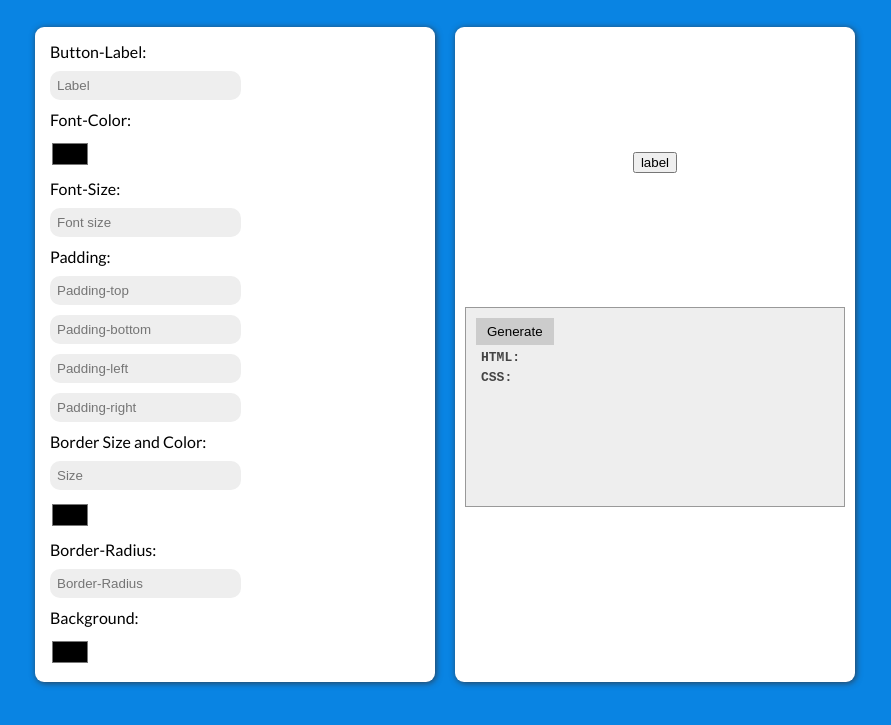
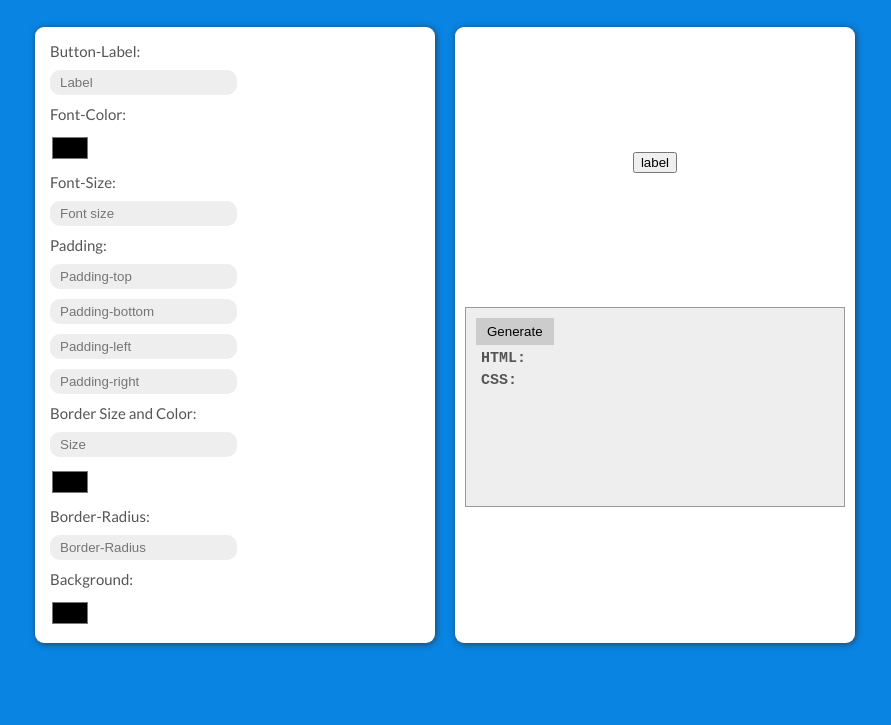
Before and after one commit to rishirajsisodia/buttongenerator, a plain HTML site: page index.html in a window 1280 px wide. Shown: the part 59-784 px from the top of the page, without its empty margins (195-1086 px from the left). Drawn offline with Linux system fonts and the light colour scheme.

Commit message:
size fixes

```diff
--- a/style.css
+++ b/style.css
@@ -73,14 +73,17 @@ input{
 border:0;
 //border:0.5px solid black;
 background: #eee;
-padding:7px;
 margin:5px;
 border-radius: 10px;
 outline:none;
+padding:5px 0 5px 10px;
+
 }
 
 p{
 margin:5px;
+font-size: 15px;
+color:#555;
 }
 
 #generator{
```
